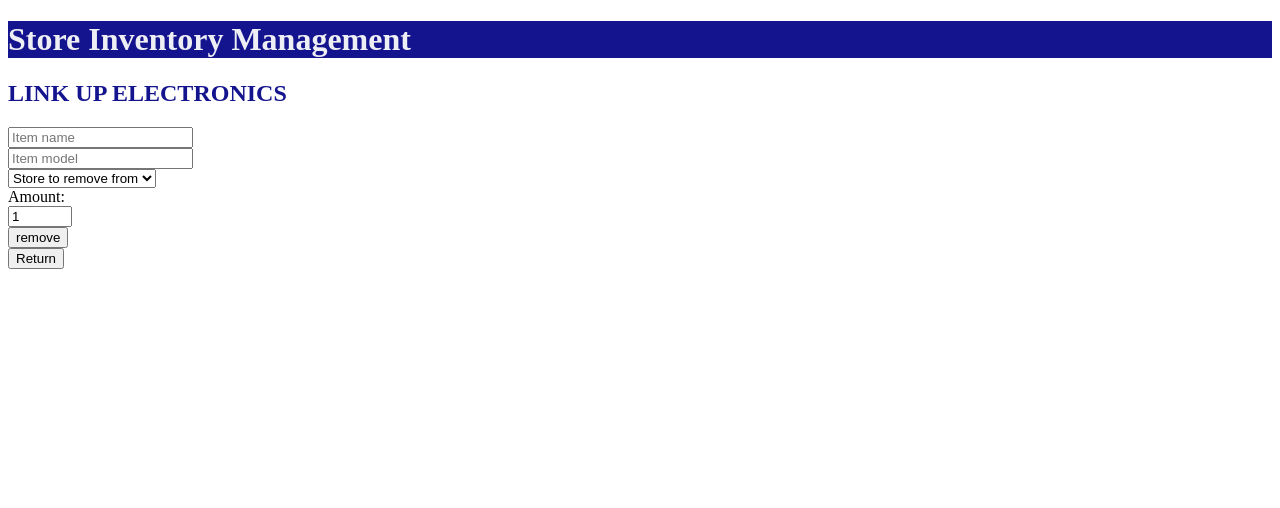
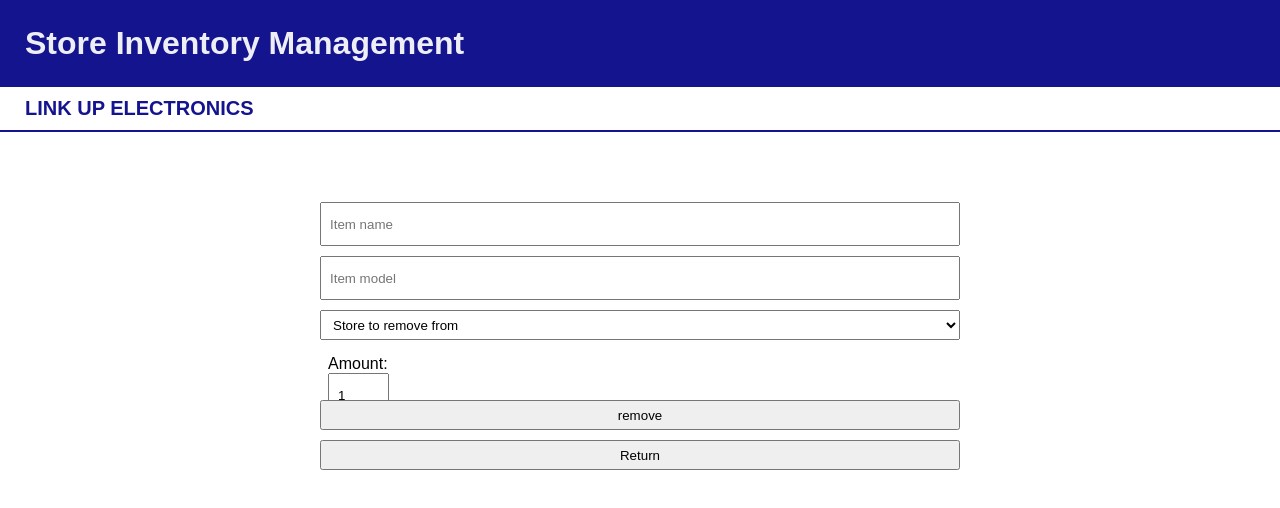
Before and after one commit to SarahKapalka/inventory-management, a React app: page / in a window 1280 px wide. Both pictures are taken after a click on the button "remove from store". Built offline with nearby package versions, Linux system fonts and the light colour scheme.

Commit message:
fix: submit functions

```diff
--- a/package.json
+++ b/package.json
@@ -19,7 +19,10 @@
   },
   "homepage": "https://github.com/SarahKapalka/Inventory-Management-System#readme",
   "dependencies": {
+    "dotenv": "^16.0.2",
     "electron": "^20.1.3",
+    "mongodb": "^4.10.0",
+    "mongoose": "^6.6.1",
     "react": "^18.2.0",
     "react-dom": "^18.2.0"
   },
--- a/src/js/Main.js
+++ b/src/js/Main.js
@@ -5,8 +5,6 @@
 import Transfer from "./Transfer";
 import Remove from "./remove";
 import Search from "./Search";
-
-
 
 const Main = () =>{
     const [page, setpage] = useState("main") ;
@@ -23,6 +21,9 @@
             return console.log(`Have added ${amount} ${item}(s) of model ${model} to ${tostore}`)
         case "transfer":
             return console.log(`Have transfered ${amount} ${item}(s) of model ${model} from ${fromstore} to ${tostore}`)
+        case "remove":
+            return console.log(`Have removed ${amount} ${item}(s) of model ${model} from ${fromstore}`)
+
        }
     }
 
@@ -56,7 +57,7 @@
         case "remove":
             return (
             <div className="form">
-                <form action="#">
+                <form action="#" onSubmit={handleSubmit}>
                 <Remove item={item} model={model} fromstore={fromstore} amount={amount} setItem={setItem} setModel={setModel} setFromstore={setFromstore} setAmount={setAmount}/>
                 <button className="return-button" onClick={()=>{setpage("main")}}>Return</button>
                 </form>
--- a/src/js/Remove.js
+++ b/src/js/Remove.js
@@ -3,14 +3,14 @@
 const Remove = ({item,model,fromstore,amount, setAmount, setItem, setModel, setFromstore}) =>{
     return(
         <>
-        <input type="text" name="item" required className="input-text" placeholder="Item name"/>
-        <input type="text" name="model" required className="input-text" placeholder="Item model"/>
-        <select name="store-location" required className="input-select">
+        <input type="text" name="item" required className="input-text" placeholder="Item name" value={item} onChange={(e)=>setItem(e.target.value)}/>
+        <input type="text" name="model" required className="input-text" placeholder="Item model" value={model} onChange={(e)=>setModel(e.target.value)}/>
+        <select name="store-location" required className="input-select" value={fromstore} onChange={(e)=>setFromstore(e.target.value)}>
             <option value="" disabled selected hidden required className="option">Store to remove from</option>
             <option value="Sinchu-Store" className="option">Sinchu Store</option>
             <option value="LK-Store" className="option">LK Store</option>
         </select>
-        <label>Amount:<input type="number" min="1" max="999" defaultValue="1" className="input-number"/></label>
+        <label>Amount:<input type="number" min="1" max="999" defaultValue="1" className="input-number" value={amount} onChange={(e)=>setAmount(e.target.value)}/></label>
         <input type="submit" className="input-button" value="remove"/>
         </>
     )
--- a/src/js/index.css
+++ b/src/js/index.css
@@ -1,13 +1,53 @@
+.container, body{
+  margin: 0;
+  padding: 0;
+  font-family: sans-serif;
+}
+#main-menu, form{
+  margin: 0 auto;
+  padding: 20px;
+  display: flex;
+  flex-direction: column;
+  justify-content: center;
+  width: 50vw;
+  gap: 10px;
 
+}
 h1{
     color:rgb(238, 238, 245);
     background-color: rgb(20, 20, 143);
+    padding: 25px;
+    margin:0;
+    width: auto;
+    font-size: 2rem;
+    font-weight: bolder;
 }
 h2 {
   color: rgb(20, 20, 143);
+  padding-left: 25px;
+  font-size: 1.25rem;
+  margin:0;
+  width: auto;
+  border-bottom: solid 2px rgb(20, 20, 143);
+  padding: 10px 0 10px 25px;
+  margin-bottom: 50px;
 }
 
-button, input, label{
+button, input, label, select{
 display: block;
+height: 30px;
+padding: 5px 8px;
+}
+.input-button{
+  margin-top:50px
+}
+
+input[type=number]::-webkit-inner-spin-button {
+  -webkit-appearance: none;
+}
+
+#main-menu button{
+ height: 50px;
+ font-size: 1.25rem;
 
 }
```
Also changed, not shown: build/js/node_modules_dotenv_lib_main_js.app.js (added), 3 other files.
